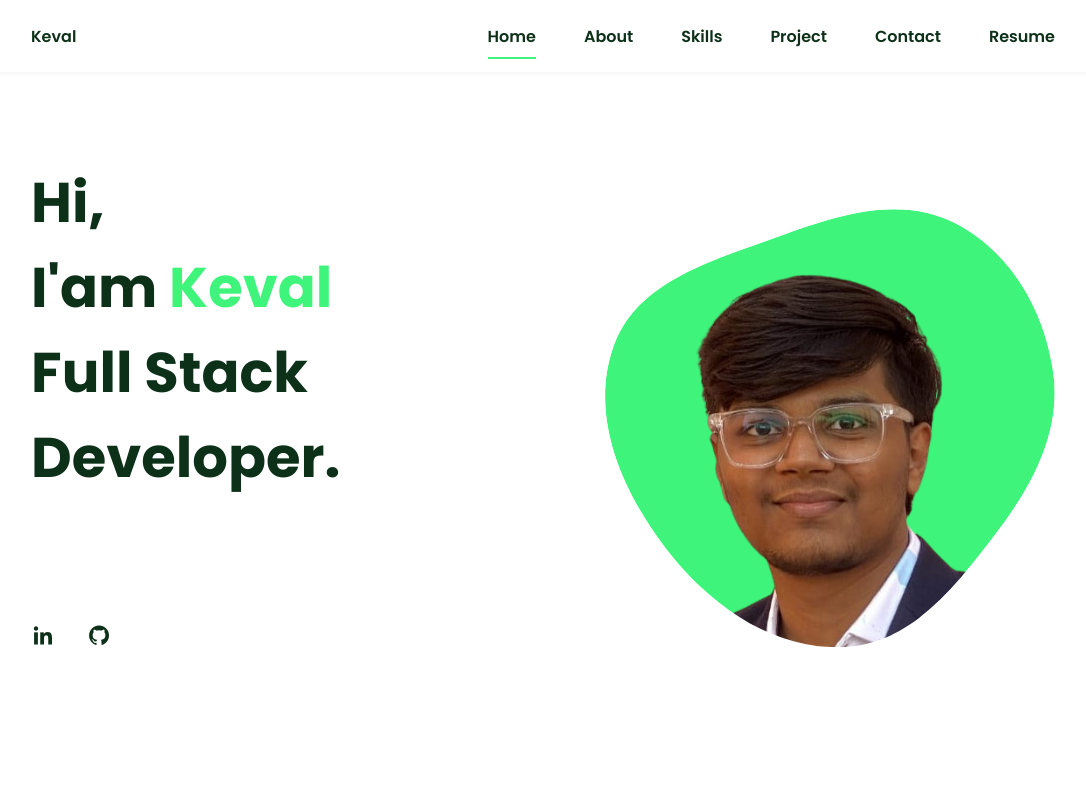
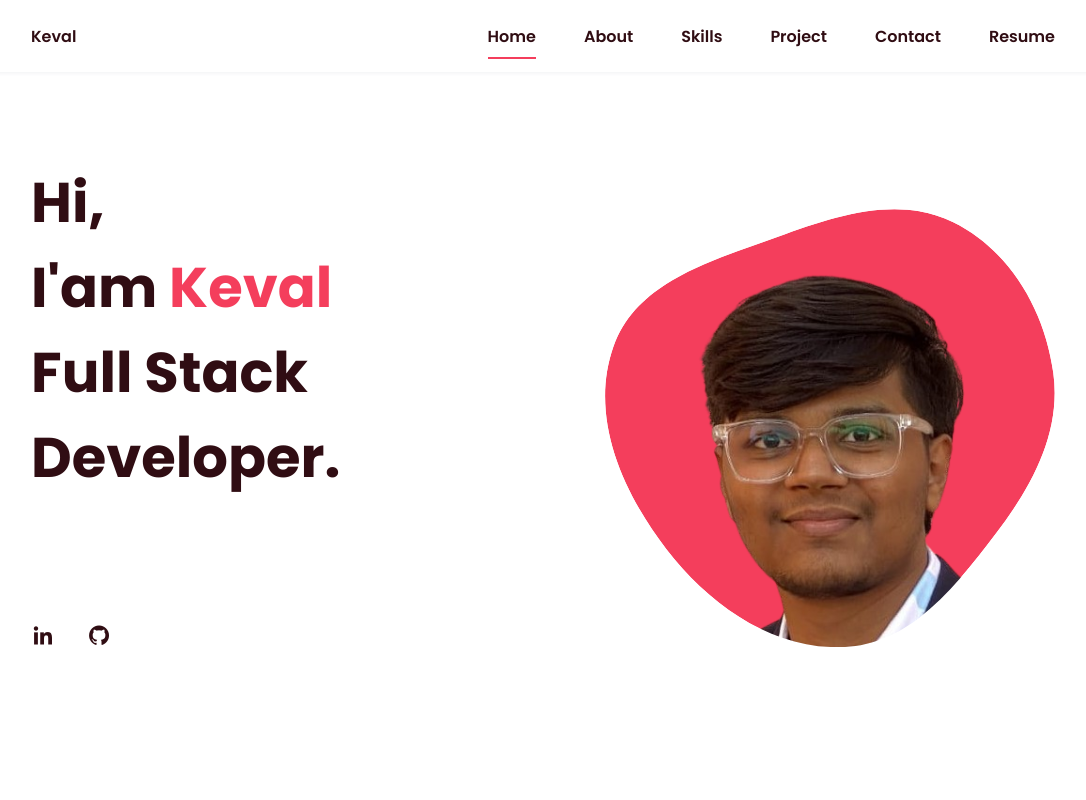
Before and after one commit to keval-kapadiya/portfoli.github.io, a plain HTML site: page index.html in a window 1280 px wide. Shown: the top 800 px of the page, without its empty margins (97-1183 px from the left). Drawn offline with nearby package versions, Linux system fonts and the light colour scheme.

Commit message:
styles.css

```diff
--- a/assets/css/styles.css
+++ b/assets/css/styles.css
@@ -7,7 +7,7 @@
   /*===== Colores =====*/
   /*Purple 260 - Red 355 - Blue 224 - Pink 340*/
   /* HSL color mode */
-  --hue-color: 140;
+  --hue-color: 350;
 
   --first-color: hsl(var(--hue-color), 89%, 60%);
   --second-color: hsl(var(--hue-color), 56%, 12%);
@@ -218,7 +218,7 @@ img {
   fill: var(--first-color);
 }
 .home__blob-img {
-  width: 360px;
+  pointer-events: none;
 }
 
 /*BUTTONS*/
```
